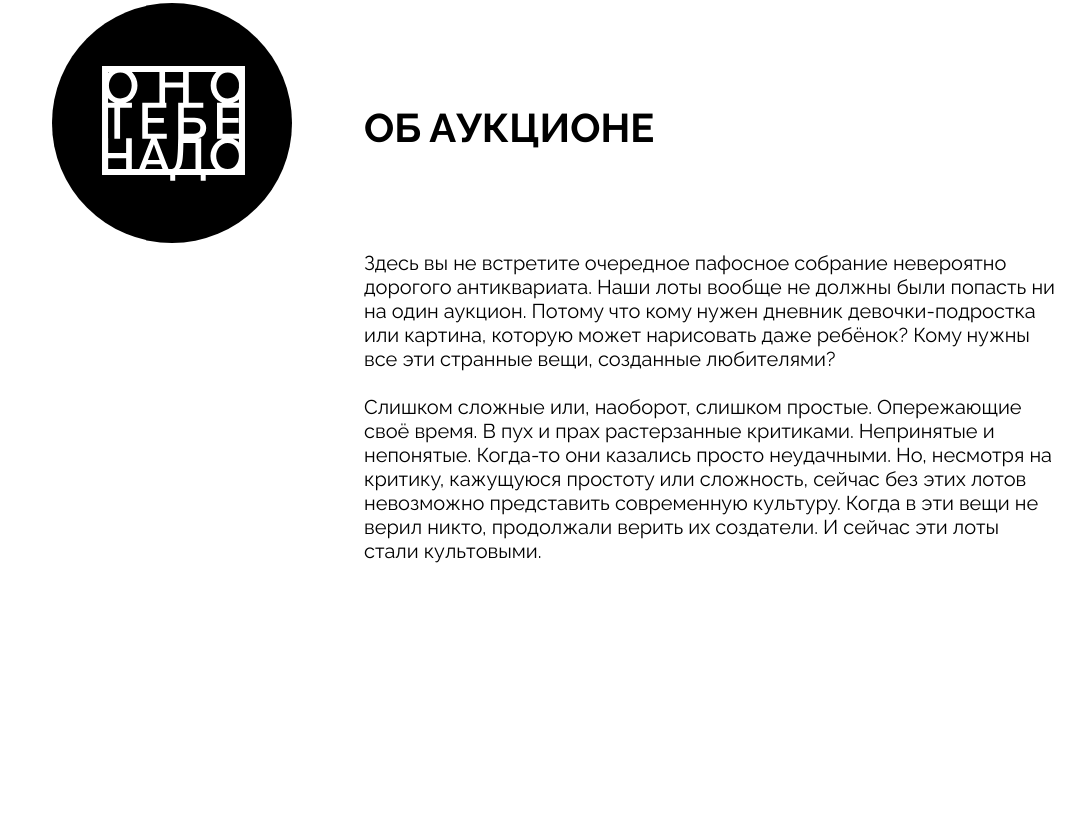
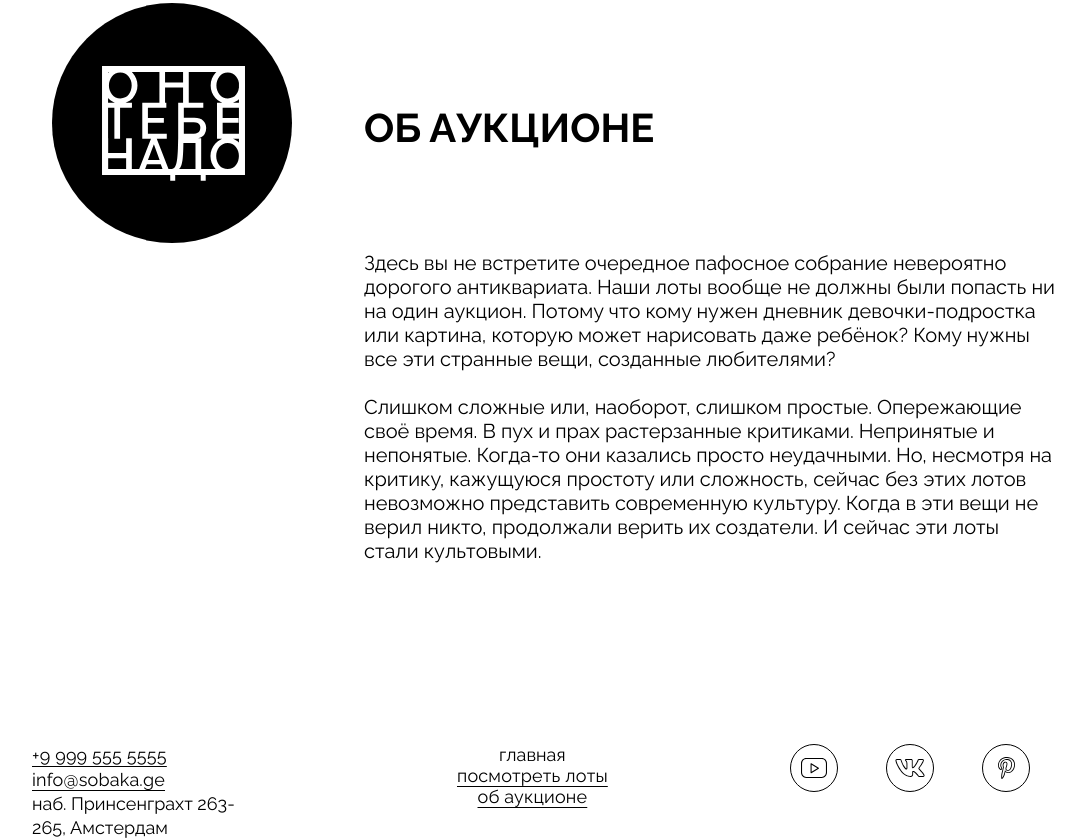
Before and after one commit to nelleenay/ono-tebe-nado, a plain HTML site: page index.html in a window 1280 px wide. Shown: the part 2099-2939 px from the top of the page, without its empty margins (109-1194 px from the left). Before the commit the page ends 2696 px from the top, so only its background shows below. Drawn offline with Linux system fonts and the light colour scheme.

Commit message:
finished

```diff
--- a/index.html
+++ b/index.html
@@ -112,6 +112,55 @@
             на критику, кажущуюся простоту или сложность, сейчас без этих лотов невозможно представить современную культуру. Когда в эти вещи не верил никто, продолжали верить их создатели. И сейчас эти лоты стали культовыми. </p>
         </div>
       </section>
+      <footer class="footer">
+        <address class="address">
+          <a href="tel:+99995555555" class="different_decoration">+9 999 555 5555</a>
+          <a href="mailto:info@sobaka.ge" class="different_decoration">info@sobaka.ge</a>
+          <p>наб. Принсенграхт 263-<br> 265, Амстердам</p>
+        </address>
+        <nav class="footer__menu">
+          <ul class="no__bullit__list">
+            <li class="footer__menu-link_active">
+              <a class="footer__menu-link">главная</a>
+            </li>
+            <li>
+              <a class="footer__menu-link different_decoration" href="#0">посмотреть лоты</a>
+            </li>
+            <li>
+              <a class="footer__menu-link different_decoration" href="#0">об аукционе</a>
+            </li>
+          </ul>
+        </nav>
+        <ul class="footer__social-list no__bullit__list">
+          <li>
+            <a class="footer__social-link" href="#0">
+              <img
+                src="./images/yt.svg"
+                class="footer__social-icon"
+                alt="YouTube"
+                >
+            </a>
+          </li>
+          <li>
+            <a class="footer__social-link" href="#0">
+              <img
+                src="./images/vk.svg"
+                class="footer__social-icon"
+                alt="Вконтакте"
+              >
+            </a>
+          </li>
+          <li>
+            <a class="footer__social-link" href="#0">
+              <img
+                src="./images/pinterest.svg"
+                class="footer__social-icon"
+                alt="Pinterest"
+              >
+            </a>
+          </li>
+        </ul>
+      </footer>
     </main>
     <footer></footer>
   </body>
--- a/styles/style.css
+++ b/styles/style.css
@@ -330,3 +330,40 @@
 .no__bottom__padding {
     padding-bottom: 0;
 }
+
+.footer {
+    display: flex;
+    justify-content: space-between;
+    padding: 147px 51px 0 51px;
+}
+
+.footer__menu {
+    text-align: center;
+    font-size: 18px;
+    font-family: Raleway, sans-serif;
+    padding-left: 40px;
+}
+
+.no__bullit__list {
+    list-style-type: none;
+}
+
+.footer__menu-link_active .footer__menu-link {
+    text-decoration: none;
+}
+
+.footer__social-list {
+    display: flex;
+    justify-content: space-between;
+    gap: 48px;
+}
+
+.footer__social-link {
+    display: block;
+    height: 48px;
+    width: 48px;
+}
+
+.footer__social-icon {
+    width: 100%;
+}
```
